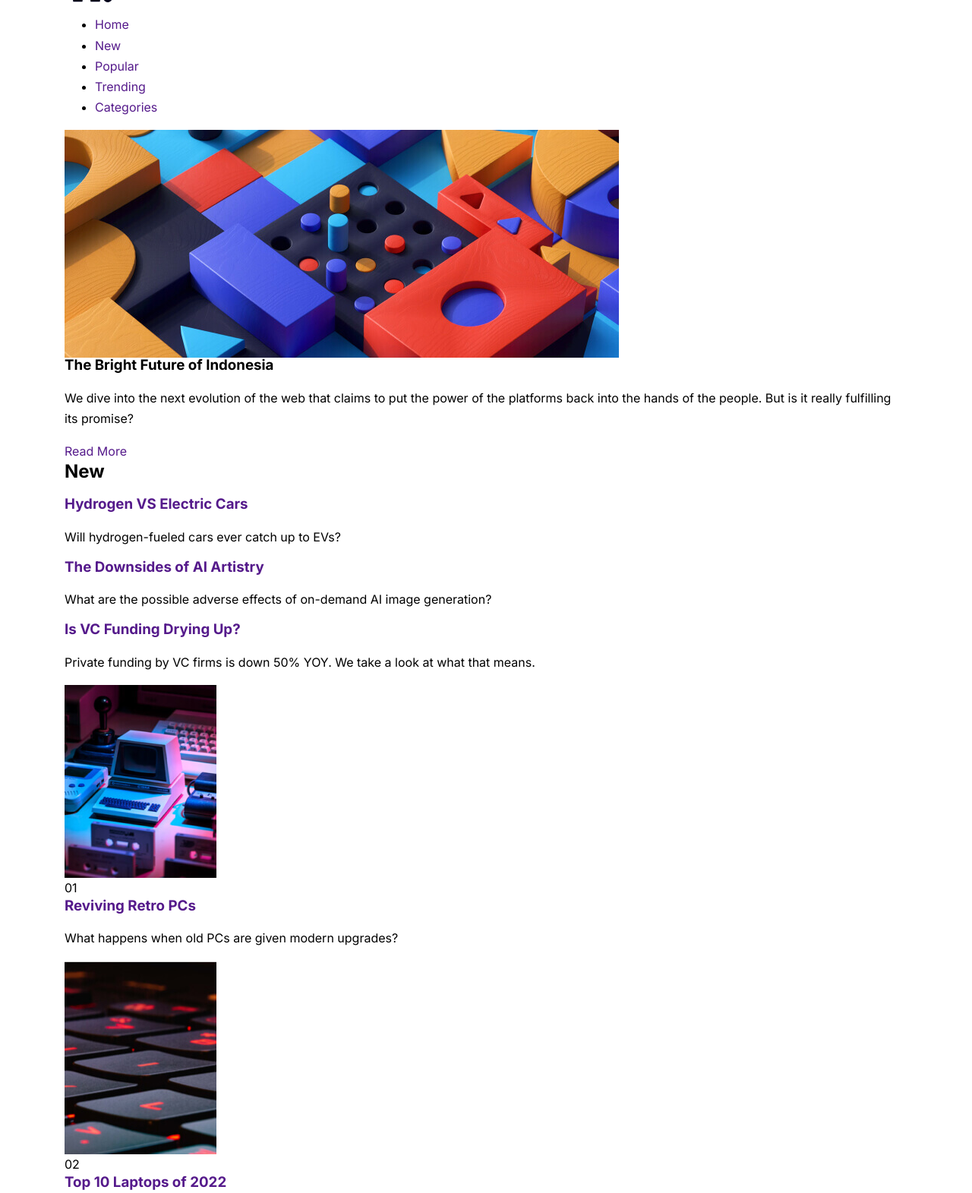
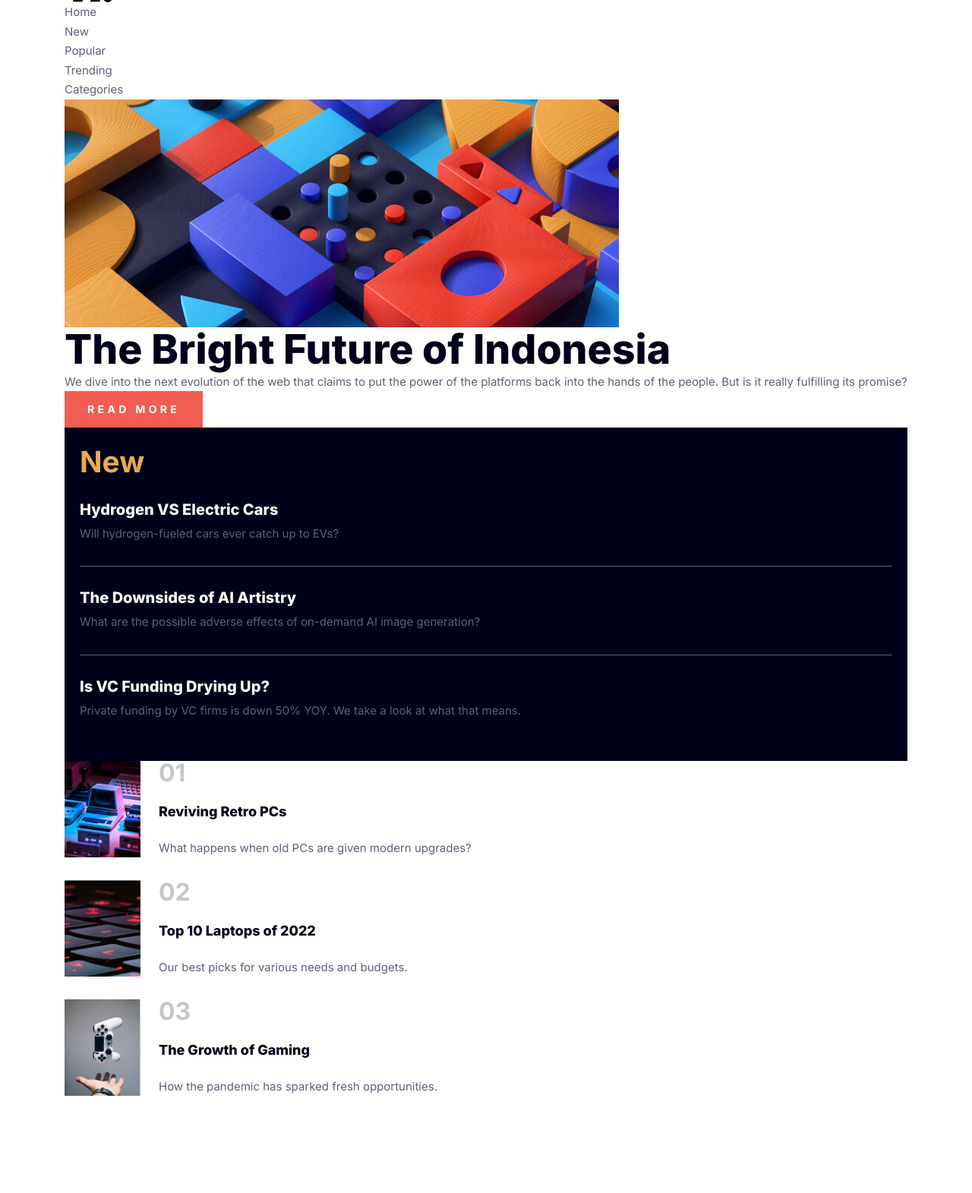
Before and after one commit to arifmuharam/news-web, a website built with Vite: page index.html in a window 1280 px wide. Shown: the part 36-1607 px from the top of the page at 76% size. After the commit the page ends 1479 px from the top, so only its background shows below. Built offline with nearby package versions, Linux system fonts and the light colour scheme.

Commit message:
Selesai Styling

```diff
--- a/index.html
+++ b/index.html
@@ -25,20 +25,18 @@
       </a>
       <nav>
         <ul>
+          <li><a class="header__link" href="">Home</a></li>
           <li>
-            <a href="">Home</a>
+            <a class="header__link" href="">New</a>
           </li>
           <li>
-            <a href="">New</a>
+            <a class="header__link" href="">Popular</a>
           </li>
           <li>
-            <a href="">Popular</a>
+            <a class="header__link" href="">Trending</a>
           </li>
           <li>
-            <a href="">Trending</a>
-          </li>
-          <li>
-            <a href="">Categories</a>
+            <a class="header__link" href="">Categories</a>
           </li>
         </ul>
       </nav>
@@ -74,18 +72,18 @@
           <a class="feature__button" href="">Read More</a>
         </section>
         <section class="new">
-          <h2>New</h2>
+          <h2 class="new__title">New</h2>
           <article class="new__post">
-            <h3 class="new__headline">
-              <a href="">Hydrogen VS Electric Cars</a>
+            <h3>
+              <a class="new__headline" href="">Hydrogen VS Electric Cars</a>
             </h3>
             <p class="new_description">
               Will hydrogen-fueled cars ever catch up to EVs?
             </p>
           </article>
           <article class="new__post">
-            <h3 class="new__headline">
-              <a href="">The Downsides of AI Artistry</a>
+            <h3>
+              <a class="new__headline" href="">The Downsides of AI Artistry</a>
             </h3>
             <p class="new_description">
               What are the possible adverse effects of on-demand AI image
@@ -93,8 +91,8 @@
             </p>
           </article>
           <article class="new__post">
-            <h3 class="new__headline">
-              <a href="">Is VC Funding Drying Up?</a>
+            <h3>
+              <a class="new__headline" href="">Is VC Funding Drying Up?</a>
             </h3>
             <p class="new_description">
               Private funding by VC firms is down 50% YOY. We take a look at
--- a/src/scss/_global.scss
+++ b/src/scss/_global.scss
@@ -7,20 +7,20 @@
   --c-red: #f15d51;
   --c-silver: #c5c6ce;
   --c-yellow: #e9aa52;
-  --f-xl: clamp(
+  --f-xl: #{clamp(
       u.rem(40),
       2.147887323943662rem + 1.5023474178403755vw,
       u.rem(56)
-  );
-  --f-l: clamp(
+    )};
+  --f-l: #{clamp(
       u.rem(32),
       1.823943661971831rem + 0.7511737089201878vw,
       u.rem(40)
-  ); // 32px, 40px
-  --f-m: u.rem(32);
-  --f-s: u.rem(20);
-  --f-xs: u.rem(18);
-  --f-body: u.rem(15);
+    )}; // 32px, 40px
+  --f-m: #{u.rem(32)};
+  --f-s: #{u.rem(20)};
+  --f-xs: #{u.rem(18)};
+  --f-body: #{u.rem(15)};
 }
 
 html {
@@ -34,16 +34,28 @@ html {
   box-sizing: inherit;
 }
 
+ul {
+  margin: 0;
+  padding: 0;
+}
+
+li {
+  list-style-type: none;
+}
+
 body {
   margin: 0;
   min-height: 100vh;
   font-family: 'Inter', sans-serif;
+  font-size: u.rem(15);
   line-height: 1.7;
+  color: var(--c-gray);
 }
 
 h1,
 h2,
 h3 {
+  color: var(--c-blue);
   line-height: 1.1;
 }
 
@@ -51,7 +63,7 @@ h1,
 h2,
 h3,
 p {
-  margin-top: 0;
+  margin: 0;
 }
 
 a {
--- /dev/null
+++ b/src/scss/components/_blog.scss
@@ -0,0 +1,39 @@
+@use '../util/' as u;
+
+.blog {
+  display: grid;
+  gap: u.rem(30);
+
+  &__item {
+    display: grid;
+    grid-template-columns: u.rem(100) auto;
+    grid-template-rows: repeat(3, auto);
+    gap: u.rem(10) u.rem(24);
+  }
+
+  &__image {
+    grid-row: 1 / 4;
+  }
+
+  &__number {
+    color: var(--c-silver);
+    font-size: var(--f-m);
+    font-weight: 700;
+    line-height: 1;
+  }
+
+  &__headline {
+    align-self: center;
+
+    a {
+      color: var(--c-blue);
+      font-size: var(--f-xs);
+      font-weight: 800;
+      line-height: 1.1;
+    }
+  }
+
+  &__description {
+    align-self: end;
+  }
+}
--- /dev/null
+++ b/src/scss/components/_feature.scss
@@ -0,0 +1,30 @@
+@use '../util/' as u;
+
+.feature {
+  &__image {
+  }
+
+  &__headline {
+    font-size: u.rem(40);
+    font-size: clamp(
+      u.rem(40),
+      2.147887323943662rem + 1.5023474178403755vw,
+      u.rem(56)
+    );
+    font-weight: 800;
+  }
+
+  &__description {
+  }
+
+  &__button {
+    display: inline-block;
+    background-color: var(--c-red);
+    color: var(--c-white);
+    font-size: u.rem(14);
+    letter-spacing: 0.31em;
+    font-weight: 700;
+    text-transform: uppercase;
+    padding: u.rem(12) u.rem(30);
+  }
+}
--- a/src/scss/components/_header.scss
+++ b/src/scss/components/_header.scss
@@ -8,4 +8,15 @@
       width: u.rem(64);
     }
   }
+
+  &__link {
+    color: var(--c-blue);
+    font-size: u.rem(18);
+    line-height: 1.3;
+
+    @media (width >= u.rem(1110)) {
+      font-size: var(--f-body);
+      color: var(--c-gray);
+    }
+  }
 }
--- a/src/scss/components/_index.scss
+++ b/src/scss/components/_index.scss
@@ -1 +1,4 @@
 @forward 'header';
+@forward 'feature';
+@forward 'new';
+@forward 'blog';
--- /dev/null
+++ b/src/scss/components/_new.scss
@@ -0,0 +1,37 @@
+@use '../util/' as u;
+
+.new {
+  background-color: var(--c-blue);
+  padding: u.rem(24) u.rem(20);
+
+  &__title {
+    font-size: clamp(
+      u.rem(32),
+      1.823943661971831rem + 0.7511737089201878vw,
+      u.rem(40)
+    );
+    color: var(--c-yellow);
+  }
+
+  &__post {
+    padding-block: u.rem(30);
+    border-block-end: 1px solid var(--c-gray);
+
+    &:last-child {
+      border: none;
+    }
+  }
+
+  &__headline {
+    display: inline-block;
+    font-size: u.rem(20);
+    font-weight: 800;
+    margin-block-end: u.rem(8);
+    color: var(--c-white);
+  }
+
+  &__description {
+    font-size: u.rem(15);
+    color: var(--c-silver);
+  }
+}
```
Lines whose indentation alone changed are shown as unchanged.
